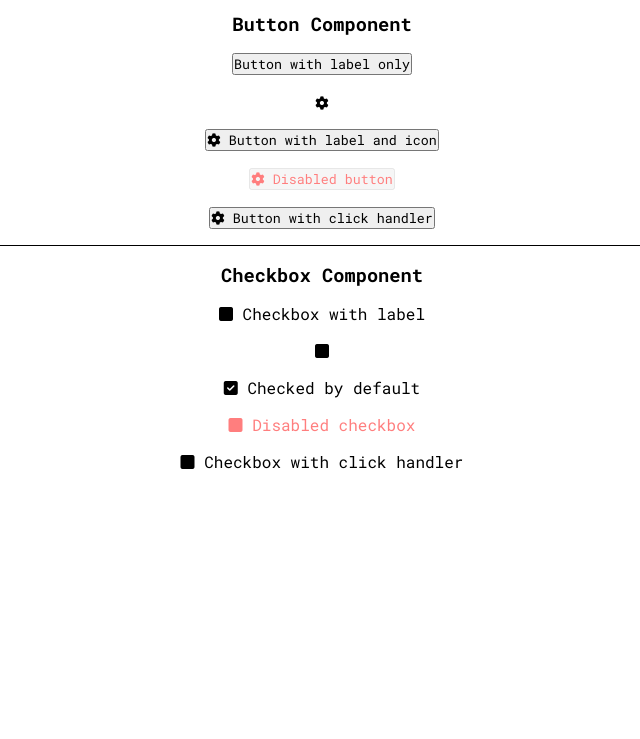
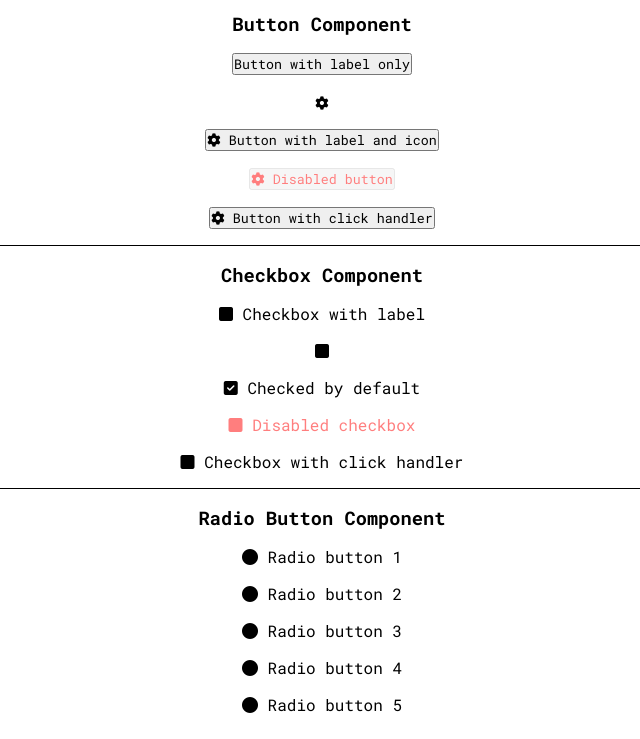
Before and after one commit to temelm/sandbox, a website built with Vite: page index.html in a window 1280 px wide. Shown: the part 89-828 px from the top of the page, without its empty margins (318-958 px from the left). Before the commit the page ends 800 px from the top, so only its background shows below. Built offline with nearby package versions, Linux system fonts and the light colour scheme.

Commit message:
Start radio button component

```diff
--- /dev/null
+++ b/src/components/radio-button.css
@@ -0,0 +1,21 @@
+.radio-button {
+  cursor: pointer;
+}
+
+.radio-button:has(input:disabled) {
+  color: red;
+  cursor: not-allowed;
+  opacity: 0.5;
+}
+
+.radio-button input {
+  display: none;
+}
+
+.radio-button input:not(:checked) ~ .fa-dot-circle {
+  display: none;
+}
+
+.radio-button input:checked ~ .fa-circle {
+  display: none;
+}
--- /dev/null
+++ b/src/components/radio-button.js
@@ -0,0 +1,31 @@
+import { isNonEmptyString } from '../utils.js';
+
+/**
+ * @todo: DOCUMENT.
+ * @param {string} label
+ * @param {object} [options]
+ * @returns {HTMLElement}
+ */
+export function createRadioButton (label, options = {}) {
+  if (!isNonEmptyString(label)) throw new Error('Radio button requires a label.');
+
+  const { id } = options;
+
+  const domRadioButton = document.createElement('input');
+  domRadioButton.type = 'radio';
+  if (isNonEmptyString(id)) domRadioButton.id = id;
+
+  const domUncheckedIcon = document.createElement('i');
+  domUncheckedIcon.classList.add('fas', 'fa-circle');
+  const domCheckedIcon = document.createElement('i');
+  domCheckedIcon.classList.add('fas', 'fa-dot-circle');
+
+  const domLabel = document.createElement('label');
+  domLabel.appendChild(domRadioButton);
+  domLabel.appendChild(domUncheckedIcon);
+  domLabel.appendChild(domCheckedIcon);
+  domLabel.appendChild(document.createElement('span')).innerText = ` ${label}`;
+  domLabel.classList.add('radio-button');
+
+  return domLabel;
+}
--- a/src/index.css
+++ b/src/index.css
@@ -1,5 +1,6 @@
 @import url("./components/button.css");
 @import url("./components/checkbox.css");
+@import url("./components/radio-button.css");
 
 :root {
   --font-family: "Roboto Mono", monospace;
--- a/src/index.js
+++ b/src/index.js
@@ -1,6 +1,7 @@
 import './index.css';
 import { createButton } from './components/button.js';
 import { createCheckbox } from './components/checkbox.js';
+import { createRadioButton } from './components/radio-button.js';
 
 document.body.style.padding = '1.5rem';
 document.body.style.textAlign = 'center';
@@ -16,16 +17,19 @@ domStyle.textContent = `
 
   section h3,
   section .button,
-  section .checkbox {
+  section .checkbox,
+  section .radio-button {
     margin-bottom: 1rem;
   }
 
   section .button:last-child,
-  section .checkbox:last-child {
+  section .checkbox:last-child,
+  section .radio-button:last-child {
     margin-bottom: 0;
   }
 
-  section .checkbox {
+  section .checkbox,
+  section .radio-button {
     display: inline-block;
   }
 `;
@@ -38,7 +42,7 @@ const buttonList = [
   createButton({ label: undefined, icon: 'fas fa-cog', tooltip: 'Button 2: With icon only', id: 'button2', disabled: false, onClick: undefined }),
   createButton({ label: 'Button with label and icon', icon: 'fas fa-cog', tooltip: 'Button 3: With label and icon', id: 'button3', disabled: false, onClick: undefined }),
   createButton({ label: 'Disabled button', icon: 'fas fa-cog', tooltip: 'Button 4: Disabled', id: 'button4', disabled: true, onClick: undefined }),
-  createButton({ label: 'Button with click handler', icon: 'fas fa-cog', tooltip: 'Button 5: With click handler', id: 'button5', disabled: false, onClick: () => console.log('Button 5 clicked')})
+  createButton({ label: 'Button with click handler', icon: 'fas fa-cog', tooltip: 'Button 5: With click handler', id: 'button5', disabled: false, onClick: () => console.log('Button 5 clicked') })
 ]
 buttonList.forEach((button, index) => {
   domButtonComponentSection.appendChild(button);
@@ -53,10 +57,25 @@ const checkboxList = [
   createCheckbox({ label: undefined, tooltip: 'Checkbox 2: Without label', id: 'checkbox2', checked: false, disabled: false, onClick: undefined }),
   createCheckbox({ label: 'Checked by default', tooltip: 'Checkbox 3: Checked by default', id: 'checkbox3', checked: true, disabled: false, onClick: undefined }),
   createCheckbox({ label: 'Disabled checkbox', tooltip: 'Checkbox 4: Disabled', id: 'checkbox4', checked: false, disabled: true, onClick: undefined }),
-  createCheckbox({ label: 'Checkbox with click handler', tooltip: 'Checkbox 5: With click handler', id: 'checkbox5', checked: false, disabled: false, onClick: () => console.log('Checkbox 5 clicked')  }),
+  createCheckbox({ label: 'Checkbox with click handler', tooltip: 'Checkbox 5: With click handler', id: 'checkbox5', checked: false, disabled: false, onClick: () => console.log('Checkbox 5 clicked') })
 ]
 checkboxList.forEach((checkbox, index) => {
   domCheckboxComponentSection.appendChild(checkbox);
   if (index + 1 < checkboxList.length) domCheckboxComponentSection.appendChild(document.createElement('br'));
 });
 document.body.appendChild(domCheckboxComponentSection);
+
+const domRadioButtonComponentSection = document.createElement('section');
+domRadioButtonComponentSection.appendChild(document.createElement('h3')).innerText = 'Radio Button Component';
+const radioButtonList = [
+  createRadioButton('Radio button 1', { id: 'radio1' }),
+  createRadioButton('Radio button 2', { id: 'radio2' }),
+  createRadioButton('Radio button 3', { id: 'radio3' }),
+  createRadioButton('Radio button 4', { id: 'radio4' }),
+  createRadioButton('Radio button 5', { id: 'radio5' })
+]
+radioButtonList.forEach((radioButton, index) => {
+  domRadioButtonComponentSection.appendChild(radioButton);
+  if (index + 1 < radioButtonList.length) domRadioButtonComponentSection.appendChild(document.createElement('br'));
+});
+document.body.appendChild(domRadioButtonComponentSection);
```
